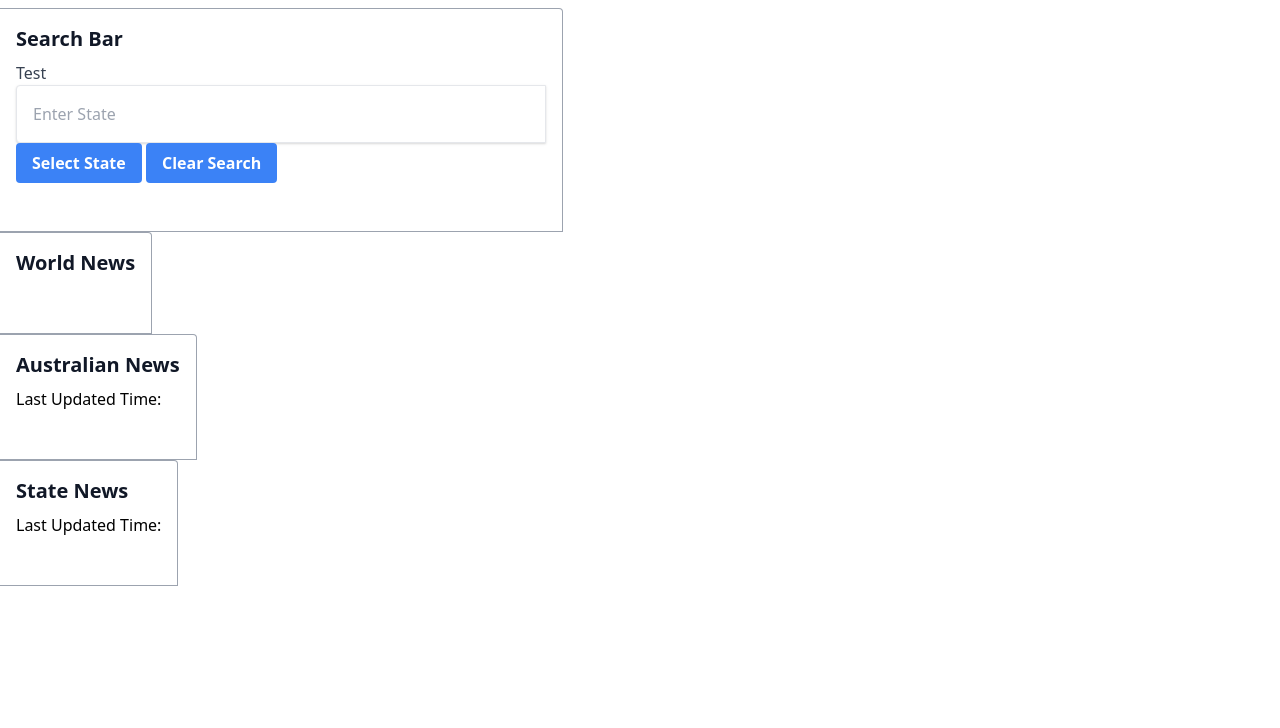
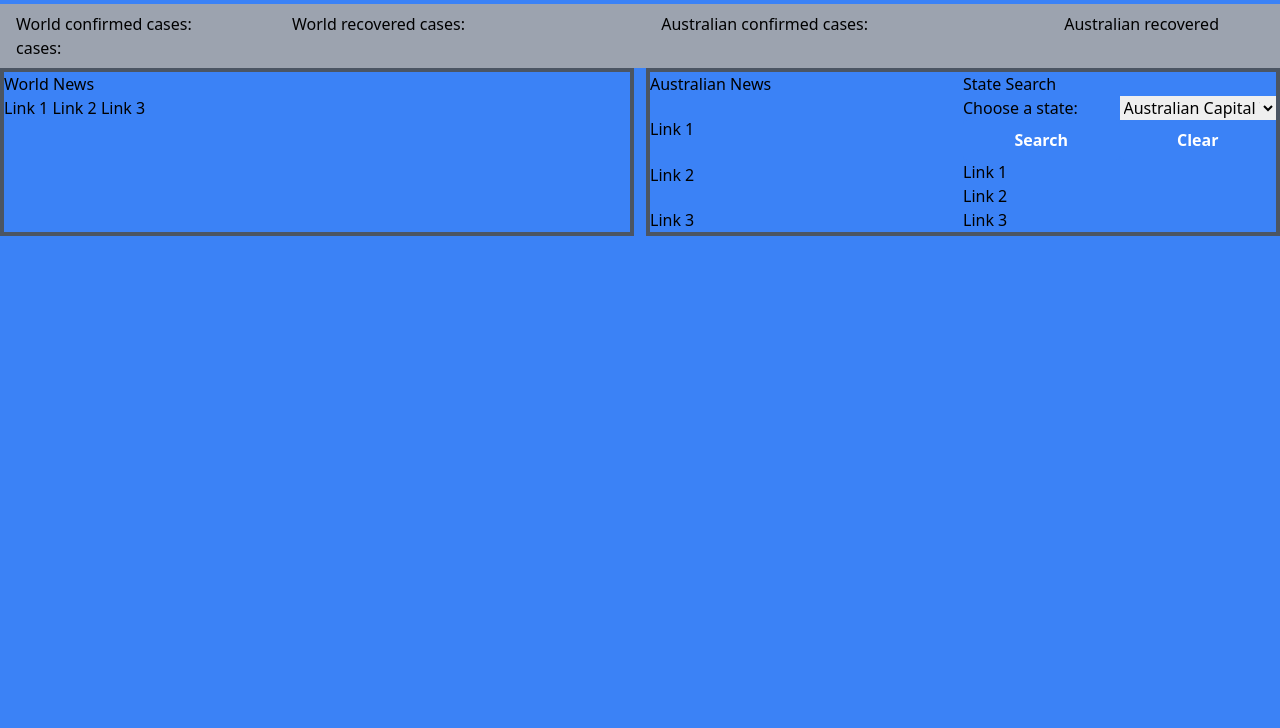
Before and after one commit to amarr001/Project-1, a plain HTML site: page index.html in a window 1280 px wide. Shown: the part 72-800 px from the top of the page. Drawn offline with nearby package versions, Linux system fonts and the light colour scheme; a script that the page names is missing.

Commit message:
update html and trying to merge with master branch

```diff
--- a/index.html
+++ b/index.html
@@ -5,20 +5,18 @@
     <meta charset="UTF-8">
     <meta name="viewport" content="width=device-width, initial-scale=1.0">
     <link href="https://unpkg.com/tailwindcss@^1.0/dist/tailwind.min.css" rel="stylesheet">
+    <link rel="stylesheet" href="style.css">
     <title>QIG</title>
 </head>
 
-<body>
+<body class="bg-blue-500">
     <!--Header-->
+
     <nav class="flex items-center justify-between flex-wrap bg-teal-500 p-6">
         <div class="flex items-center flex-shrink-0 text-white mr-6">
-          <svg class="fill-current h-8 w-8 mr-2" width="54" height="54" viewBox="0 0 54 54" xmlns="http://www.w3.org/2000/svg"><path d="M13.5 22.1c1.8-7.2 6.3-10.8 13.5-10.8 10.8 0 12.15 8.1 17.55 9.45 3.6.9 6.75-.45 9.45-4.05-1.8 7.2-6.3 10.8-13.5 10.8-10.8 0-12.15-8.1-17.55-9.45-3.6-.9-6.75.45-9.45 4.05zM0 38.3c1.8-7.2 6.3-10.8 13.5-10.8 10.8 0 12.15 8.1 17.55 9.45 3.6.9 6.75-.45 9.45-4.05-1.8 7.2-6.3 10.8-13.5 10.8-10.8 0-12.15-8.1-17.55-9.45-3.6-.9-6.75.45-9.45 4.05z"/></svg>
           <span class="font-semibold text-xl tracking-tight">QIG - Quarantine and Isolation Guide</span>
         </div>
         <div class="block lg:hidden">
-          <button class="flex items-center px-3 py-2 border rounded text-teal-200 border-teal-400 hover:text-white hover:border-white">
-            <svg class="fill-current h-3 w-3" viewBox="0 0 20 20" xmlns="http://www.w3.org/2000/svg"><title>Menu</title><path d="M0 3h20v2H0V3zm0 6h20v2H0V9zm0 6h20v2H0v-2z"/></svg>
-          </button>
         </div>
         <div class="w-full block flex-grow lg:flex lg:items-center lg:w-auto">
           <div class="text-sm lg:flex-grow">
@@ -32,9 +30,6 @@
               Entertainment
             </a>
           </div>
-          <div>
-            <a href="#" class="inline-block text-sm px-4 py-2 leading-none border rounded text-white border-white hover:border-transparent hover:text-teal-500 hover:bg-white mt-4 lg:mt-0">Search</a>
-          </div>
         </div>
       </nav>
 
@@ -42,91 +37,81 @@
         <!--Main-->
 
 
-       <!-- Display number of cases -->
-        <div id ="numberWorldCases"></div>
-        <div id ="numberAustraliaCases"></div>
+      <!--Block displaying the number of cases-->
+      <div class="block bg-gray-400 px-4 py-2">
+        <span class="text-center font-sans text-base" id="numberWorldCases">World confirmed cases:</span>
+        <span class="text-center font-sans text-base mx-24" id="numberWorldRecovCases">World recovered cases:</span>
+        <span class="text-right font-sans text-base mx-24" id="numberAusCases">Australian confirmed cases:</span>
+        <span class="text-right font-sans text-base mx-24" id="numberAusRecovCases">Australian recovered cases:</span>
+      </div>
 
+      <!--Main container-->
+      <div class="container md:flexmx-auto grid grid-flow-col grid-cols-2 gap-3">
 
-            <!-- Search card -->
-              <div class="max-w-sm w-full lg:max-w-full lg:flex">
-                  <div class="border-r border-b border-l border-gray-400 lg:border-l-0 lg:border-t lg:border-gray-400 bg-white rounded-b lg:rounded-b-none lg:rounded-r p-4 flex flex-col justify-between leading-normal">
-                  <div class="mb-8">
-                    <div class="text-gray-900 font-bold text-xl mb-2">Search Bar</div>
-                    <p class="text-gray-700 text-base">Test</p>
-
-                    <input type="state" value name="STATE" title="Enter state" class="flex-auto p-4 shadow appearance-none border rounded rounded-r-none w-full text-grey-darker" id="australiaState" placeholder="Enter State">
-
+        <div class="border-solid border-4 border-gray-600" id="WorldNews">
+          <p>World News</p>
+          <div id="WorldArticles">
+          <a href="#" class="inline-block" id="AusnewsOne">Link 1</a>
+          <a href="#" class="inline-block" id="AusnewsTwo">Link 2</a>
+          <a href="#" class="inline-block" id="AusnewsThree">Link 3</a>
+          </div>
+        </div>
+        <div class="grid grid-cols-2 border-solid border-4 border-gray-600" id="Aussienews">
+          <div class="grid grid-rows-3">
+              <p>Australian News</p>
+            <div>
+              <a href="#" id="AusnewsOne">Link 1</a>
+            </div>
+            <div id="AusnewsTwo">
+               <a href="#" id="AusnewsTwo">Link 2</a>
+            </div>
+            <div id="AusNewsThree">
+              <a href="#" id="AusnewsThree">Link 3</a>
+            </div>
+          </div>
+          <div>State Search
+            <div class="grid grid-rows-1 grid-cols-2">
+            <p><label for="AusStates">Choose a state:</label></p>
+              <select id="AusStates">
+                <option value="ACT">Australian Capital Territory</option>
+                <option value="QLD">Queensland</option>
+                <option value="NSW">New South Wales</option>
+                <option value="NT">Northern Territory</option>
+                <option value="VIC">Victoria</option>
+                <option value="SA">South Australia</option>
+                <option value="TAS">Tasmania</option>
+              </select>
+            </div>
+              <div class="grid grid-cols-2">
                 <button class="bg-blue-500 hover:bg-blue-700 text-white font-bold py-2 px-4 rounded" id="searchState">
-                      Select State
+                  Search
                 </button>
-
-                    <button class="bg-blue-500 hover:bg-blue-700 text-white font-bold py-2 px-4 rounded" id="clearSearch">
-                      Clear Search
+                <button class="bg-blue-500 hover:bg-blue-700 text-white font-bold py-2 px-4 rounded" id="searchState">
+                  Clear
                 </button>
+              </div>
+              <div class="grid grid-rows-3 ">
+                <div id="StatenewsOne">
+                  <a href="#" id="StatenewsOne">Link 1</a>
+                </div>
+                <div id="StatenewsTwo">
+                   <a href="#" id="StatenewsTwo">Link 2</a>
+                </div>
+                <div id="StateNewsThree">
+                  <a href="#" id="StatenewsThree">Link 3</a>
+                </div>
+              </div>
 
           </div>
 
-                    </div>
-                  </div>
 
-                <!-- World news header card -->
-                  <div class="max-w-sm w-full lg:max-w-full lg:flex">
-                    <div class="border-r border-b border-l border-gray-400 lg:border-l-0 lg:border-t lg:border-gray-400 bg-white rounded-b lg:rounded-b-none lg:rounded-r p-4 flex flex-col justify-between leading-normal">
-                    <div class="mb-8">
-                      <div class="text-gray-900 font-bold text-xl mb-2" id="Worldnews">World News</div>
-                      <!-- resulting articles -->
-                    <div class="card-body" id="Worldnewsarticles">
-                    </div>
-                      <div id="WorldnewsOne"></div>
-                      <div id="WorldnewsTwo"></div>
-                      <div id="WorldnewsThree"></div>
-                    </div>
 
-                      </div>
-                    </div>
 
-            <!-- Australia news header card -->
-                    <div class="max-w-sm w-full lg:max-w-full lg:flex">
-                      <div class="border-r border-b border-l border-gray-400 lg:border-l-0 lg:border-t lg:border-gray-400 bg-white rounded-b lg:rounded-b-none lg:rounded-r p-4 flex flex-col justify-between leading-normal">
-                      <div class="mb-8">
-                        <div class="text-gray-900 font-bold text-xl mb-2" id="Australiannews">Australian News</div>
-                        <div id="lastUpdatedTime">Last Updated Time: </div>
 
-                        <!-- resulting articles -->
-                        <div class="card-body" id="Ausnewsarticles">
-                        </div>
-                        <div id="AusnewsOne"></div>
-                        <div id="AusnewsTwo"></div>
-                        <div id="AusnewsThree"></div>
-                      </div>
-                    </div>
-                  </div>
 
-            <!-- State news header card -->
-            <div class="max-w-sm w-full lg:max-w-full lg:flex">
-              <div class="border-r border-b border-l border-gray-400 lg:border-l-0 lg:border-t lg:border-gray-400 bg-white rounded-b lg:rounded-b-none lg:rounded-r p-4 flex flex-col justify-between leading-normal">
-              <div class="mb-8">
-                <div class="text-gray-900 font-bold text-xl mb-2" id="Statenews">State News</div>
-                <div id="lastUpdatedTime">Last Updated Time: </div>
-
-                <!-- resulting articles -->
-                <div class="card-body" id="Statenewsarticles">
-                </div>
-                <div id="StatenewsOne"></div>
-                <div id="StatenewsTwo"></div>
-                <div id="StatenewsThree"></div>
-              </div>
-
-                </div>
-              </div>
 
 
       </div>
-            </div>
-          </div>
-        </div>
-
-        <!--link to new html for recipes or entertainment?? not sure how this works?-->
 
 
 
```
Lines whose indentation alone changed are shown as unchanged.
